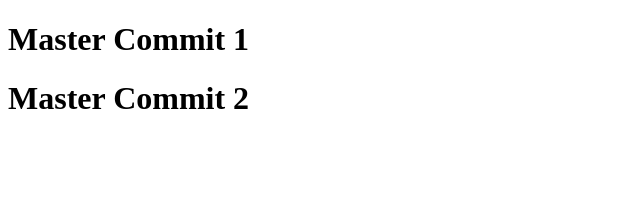
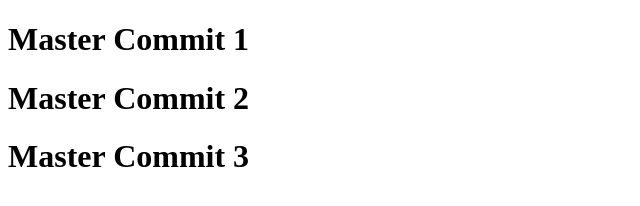
Before and after one commit to kmp59/Rebase, a plain HTML site: page index.html in a window 1280 px wide. Shown: the whole page, without its empty margins (0-640 px from the left). Drawn offline with Linux system fonts and the light colour scheme.

Commit message:
Master commit 3

```diff
--- a/index.html
+++ b/index.html
@@ -2,4 +2,5 @@
 <html>
     <h1>Master Commit 1</h1>
     <h1>Master Commit 2</h1>
+    <h1>Master Commit 3</h1>
 </html>
```
